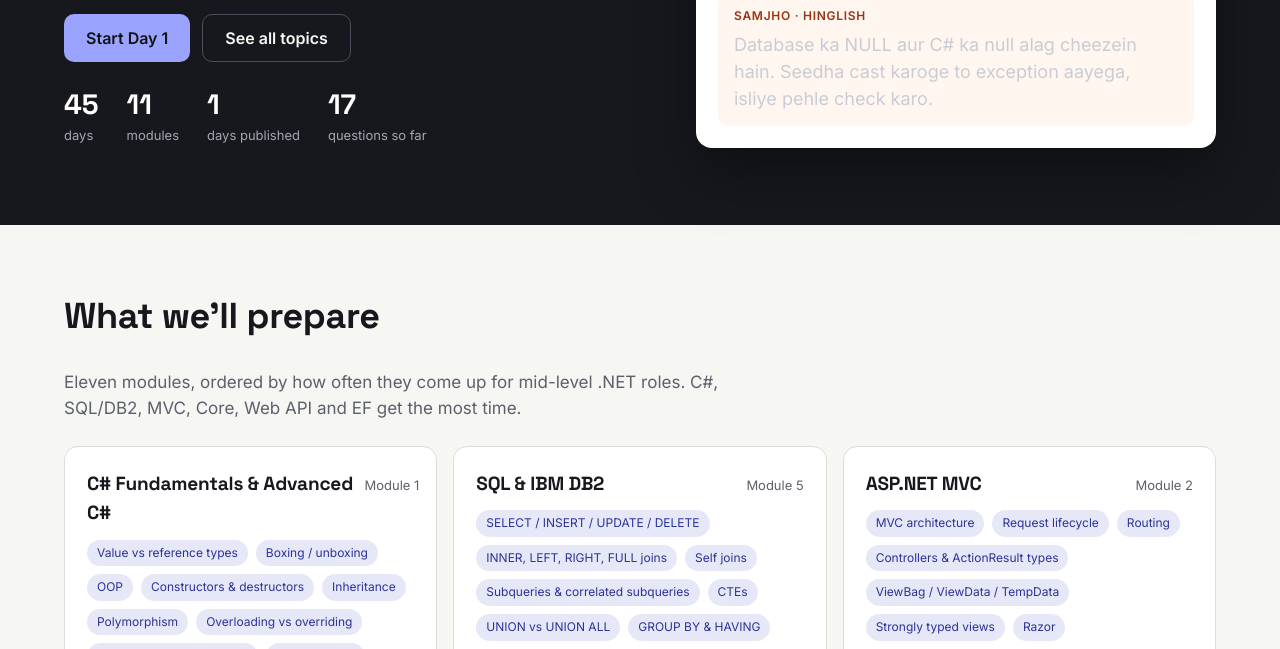
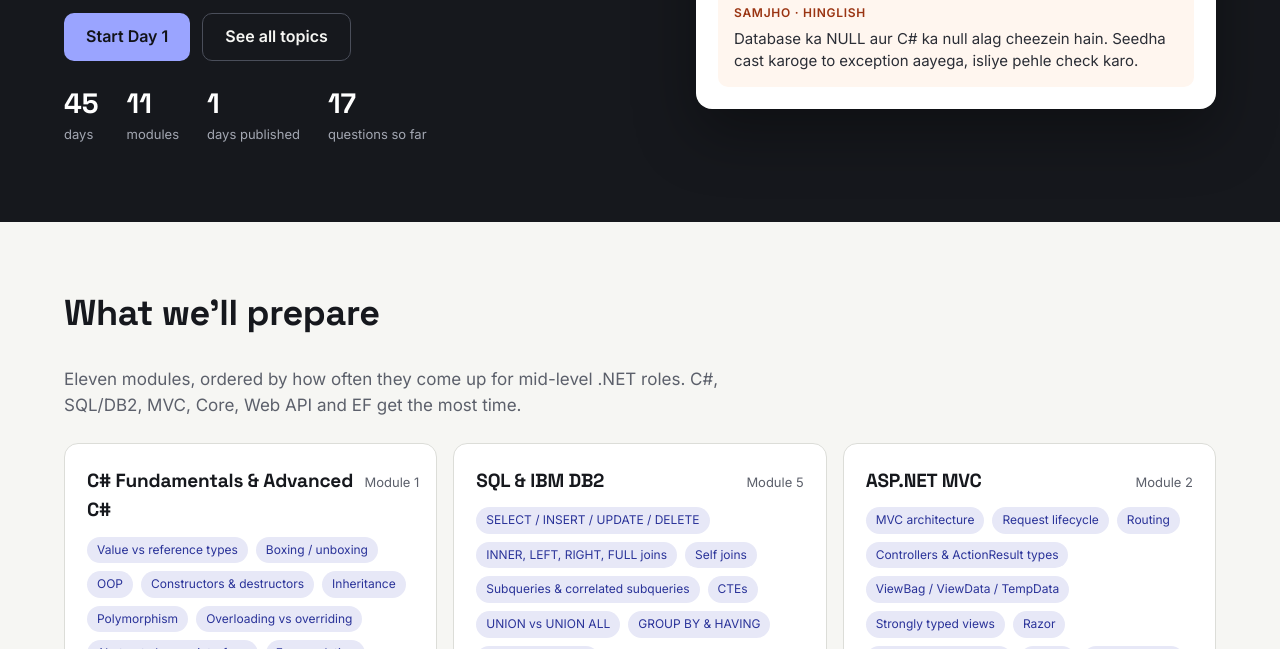
Before and after one commit to jaroli20kritik/dotnet-interview-prep, a plain HTML site: page index.html in a window 1280 px wide. Shown: the part 451-1100 px from the top of the page. Drawn offline with Linux system fonts and the light colour scheme.

Commit message:
Fix demo card text colour on home page
Co-Authored-By: Claude Opus 5.5 <noreply@anthropic.com>
Claude-Session: https://claude.ai/code/session_01RVnoz6jzycLkbBTGrP7BXu

```diff
--- a/assets/style.css
+++ b/assets/style.css
@@ -81,6 +81,7 @@ input[type=search]{width:100%;font:inherit;font-size:16px;padding:12px 14px;bord
 .stats{display:flex;flex-wrap:wrap;gap:28px;margin-top:6px}.stats b{display:block;font:700 28px 'Space Grotesk',sans-serif;color:#fff}.stats span{font-size:13px;color:#A3A7B2}
 .demo{flex:1 1 380px;max-width:520px;background:#FFFFFF;color:#16181D;border-radius:16px;padding:22px;display:flex;flex-direction:column;gap:12px;box-shadow:0 24px 60px rgba(0,0,0,.35)}
 .demo .box{font-size:15px;line-height:1.5}.demo .en{background:#EEF0FC}.demo .en .lbl{color:#2A3399}.demo .hi{background:#FFF6EF}.demo .hi .lbl{color:#9A3412}
+.demo p{color:#2B2E36;font-size:15px}
 .demo h3{margin:0;font-size:19px}.demo .tag{background:#FCE9DF;color:#9A3412;align-self:flex-start}
 .band{padding:clamp(36px,5vw,72px) max(5vw,16px)}.band-in{max-width:1240px;margin:0 auto;display:flex;flex-direction:column;gap:24px}
 .band h2{margin:0;font-size:clamp(26px,3.4vw,36px);text-wrap:balance}.lead{margin:0;color:var(--mut);max-width:65ch;font-size:17px}
```
